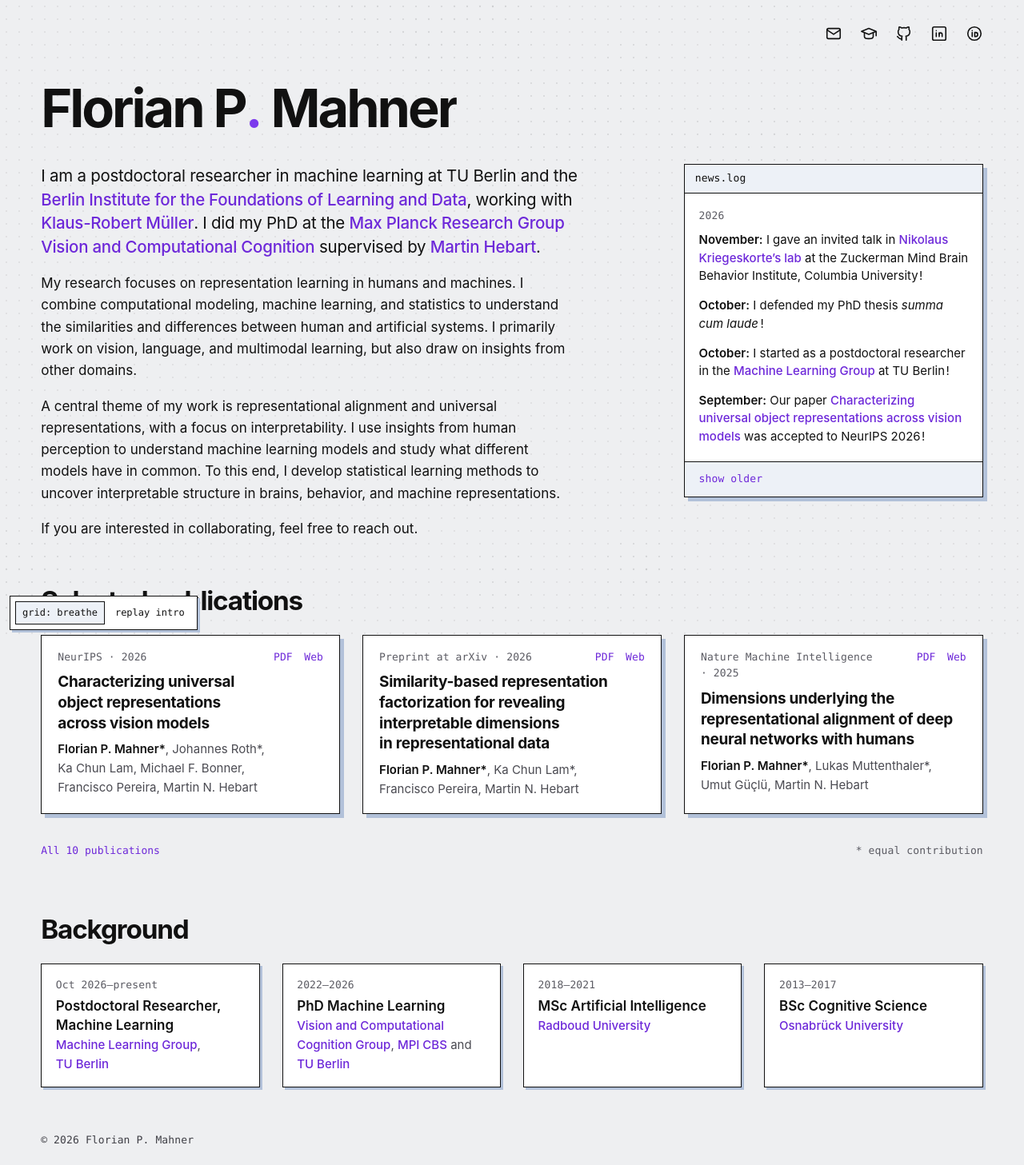
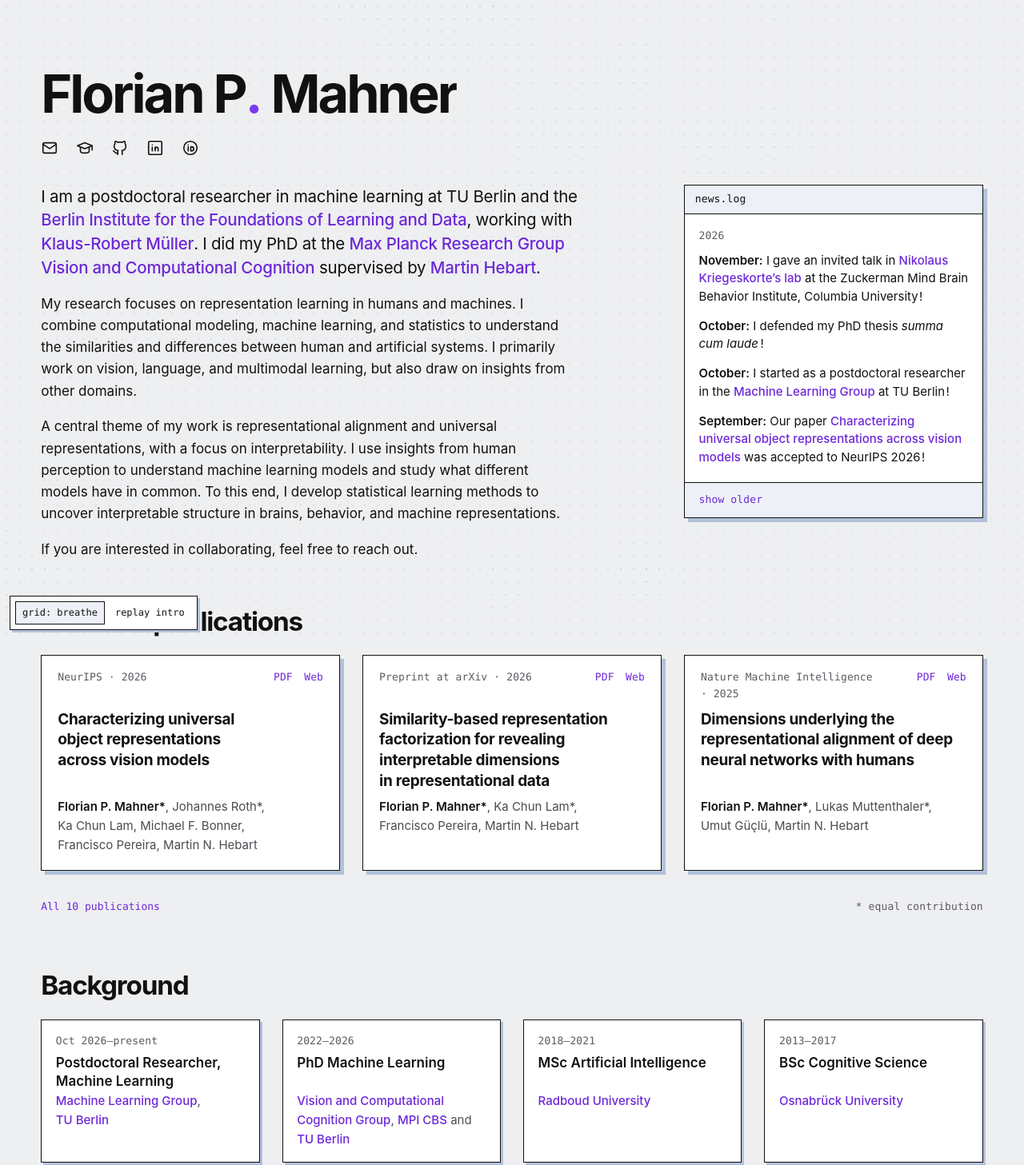
Before and after one commit to florianmahner/florianmahner.github.io, an Eleventy site: page index.njk in a window 1280 px wide. Shown: the top 1457 px of the page at 80% size. Built offline with nearby package versions, Linux system fonts and the light colour scheme; Eleventy itself is replaced by a stand-in of ours; files that its build step writes are made by us from their sources; animation ran at ten frames a second; a web font is replaced by a local one.

Commit message:
Align card rows with subgrid; contact icons under the name everywhere
- Publication and Background cards share inner rows across each grid row,
  so titles and authors line up and cards end at the same height
- Contact icons move from the top right to a row under the name on desktop
  too, matching phones

Co-Authored-By: Claude Opus 5.5 <noreply@anthropic.com>

```diff
--- a/_includes/icons.njk
+++ b/_includes/icons.njk
@@ -1,5 +1,5 @@
 {# Contact icons — icon-only links, each with an aria-label and a 44px tap
-   target. Shown top-right on desktop and under the name on phones (≤640px). #}
+   target. Shown in a row under the name on every screen size. #}
 {% macro socialIcons(site) %}
 {%- set svg = 'width="22" height="22" viewBox="0 0 24 24" fill="none" stroke="currentColor" stroke-width="1.75" stroke-linecap="round" stroke-linejoin="round" aria-hidden="true" focusable="false"' -%}
 <a class="icon-link" href="mailto:{{ site.email }}" aria-label="Email"><svg {{ svg | safe }}><rect x="3" y="5" width="18" height="14" rx="2"/><path d="M3 7l9 6 9-6"/></svg></a>
--- a/css/style.css
+++ b/css/style.css
@@ -183,8 +183,9 @@ a:focus-visible, button:focus-visible {
 .edu-card { grid-column: span 3; }
 
 /* Contact icons */
-.top-links { display: flex; flex-wrap: wrap; justify-content: flex-end; margin-right: -11px; }
-.name-links { display: none; }
+/* Contact icons sit in a row under the name; the -11px aligns the first
+   icon's glyph (not its 44px tap area) with the text edge. */
+.name-links { display: flex; flex-wrap: wrap; margin: .75rem 0 0 -11px; }
 .icon-link {
   display: inline-flex;
   align-items: center;
@@ -199,14 +200,14 @@ a:focus-visible, button:focus-visible {
 
 /* Hero — name on one line, then About (8 cols) beside the News card (4). */
 .hero-name {
-  margin-top: clamp(1.5rem, 3vw, 2.5rem);
+  margin-top: clamp(2.5rem, 5vw, 4.5rem);
   font-size: var(--fs-name);
   font-weight: 700;
   letter-spacing: -.045em;
   line-height: 1;
   color: var(--strong);
 }
-.hero { margin-top: 2.25rem; align-items: start; }
+.hero { margin-top: 1.5rem; align-items: start; }
 .accent-dot { display: inline-block; position: relative; color: var(--accent); }
 .hero-name { width: fit-content; max-width: 100%; }
 
@@ -308,7 +309,13 @@ a:focus-visible, button:focus-visible {
 #all-publications[hidden] { display: none; }
 
 /* Publication card */
-.pub-card { display: flex; flex-direction: column; gap: .5rem; padding: 1.05rem 1.25rem 1.15rem; }
+/* Cards in a row share their inner rows (subgrid): venue line, title and
+   authors line up across the row, whatever each title's length. */
+.pub-card {
+  display: grid; grid-row: span 3; grid-template-rows: subgrid;
+  row-gap: .5rem; align-content: start;
+  padding: 1.05rem 1.25rem 1.15rem;
+}
 .pub-head { display: flex; justify-content: space-between; align-items: baseline; gap: 1rem; }
 .pub-venue { color: var(--quiet); }
 .pub-title { color: var(--strong); font-size: var(--fs-title); font-weight: 650; line-height: 1.35; letter-spacing: -.015em; }
@@ -318,7 +325,10 @@ a:focus-visible, button:focus-visible {
 .pub-links { display: flex; gap: .9rem; flex-shrink: 0; }
 
 /* Background card */
-.edu-card { padding: 1rem 1.1rem; box-shadow: var(--shadow-sm); }
+.edu-card {
+  display: grid; grid-row: span 3; grid-template-rows: subgrid; row-gap: 0; align-content: start;
+  padding: 1rem 1.1rem; box-shadow: var(--shadow-sm);
+}
 .edu-card.lift:hover { box-shadow: var(--shadow); }
 .edu-years { color: var(--quiet); }
 .edu-degree { color: var(--strong); margin-top: .3rem; font-size: var(--fs-body); font-weight: 600; line-height: 1.4; }
@@ -366,9 +376,7 @@ a:focus-visible, button:focus-visible {
   .swipe::-webkit-scrollbar { display: none; }
   .swipe > .card { flex: 0 0 84%; scroll-snap-align: start; }
   .swipe > .edu-card { flex-basis: 72%; }
-  /* Phones: contact icons sit in a row under the name, not top right. */
-  .top-links { display: none; }
-  .name-links { display: flex; flex-wrap: wrap; margin: .75rem 0 0 -11px; }
+  .swipe > .card { grid-row: auto; grid-template-rows: none; }   /* flex row: no shared rows */
   .hero-name { margin-top: 2.25rem; }
   .hero { margin-top: 1rem; }
 }
@@ -381,6 +389,6 @@ a:focus-visible, button:focus-visible {
 @media print {
   body { background: #fff; }
   .card { box-shadow: none; }
-  .top-links, .name-links, .news-more, .text-button, .bg-canvas, .motion-panel { display: none; }
+  .name-links, .news-more, .text-button, .bg-canvas, .motion-panel { display: none; }
   #news-older, #all-publications { display: block !important; }
 }
--- a/index.njk
+++ b/index.njk
@@ -17,7 +17,6 @@ title: Florian P. Mahner
 {% endmacro %}
 
 <main class="page" id="top">
-  <div class="top-links">{{ icons.socialIcons(site) }}</div>
 
   <h1 class="hero-name reveal" id="name">Florian P<span class="accent-dot">.</span> Mahner</h1>
   <div class="name-links">{{ icons.socialIcons(site) }}</div>
```
Also changed, not shown: CLAUDE.md (+3 -4 lines).
